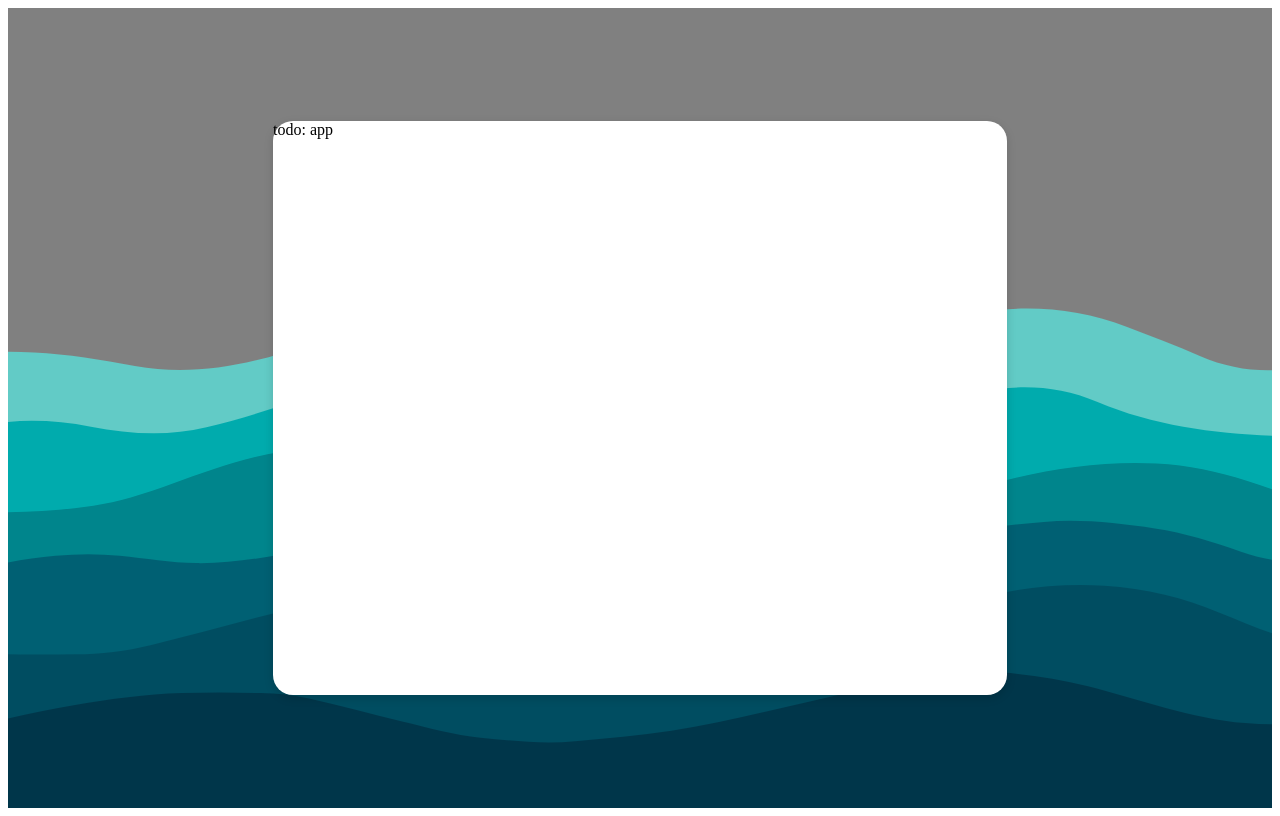
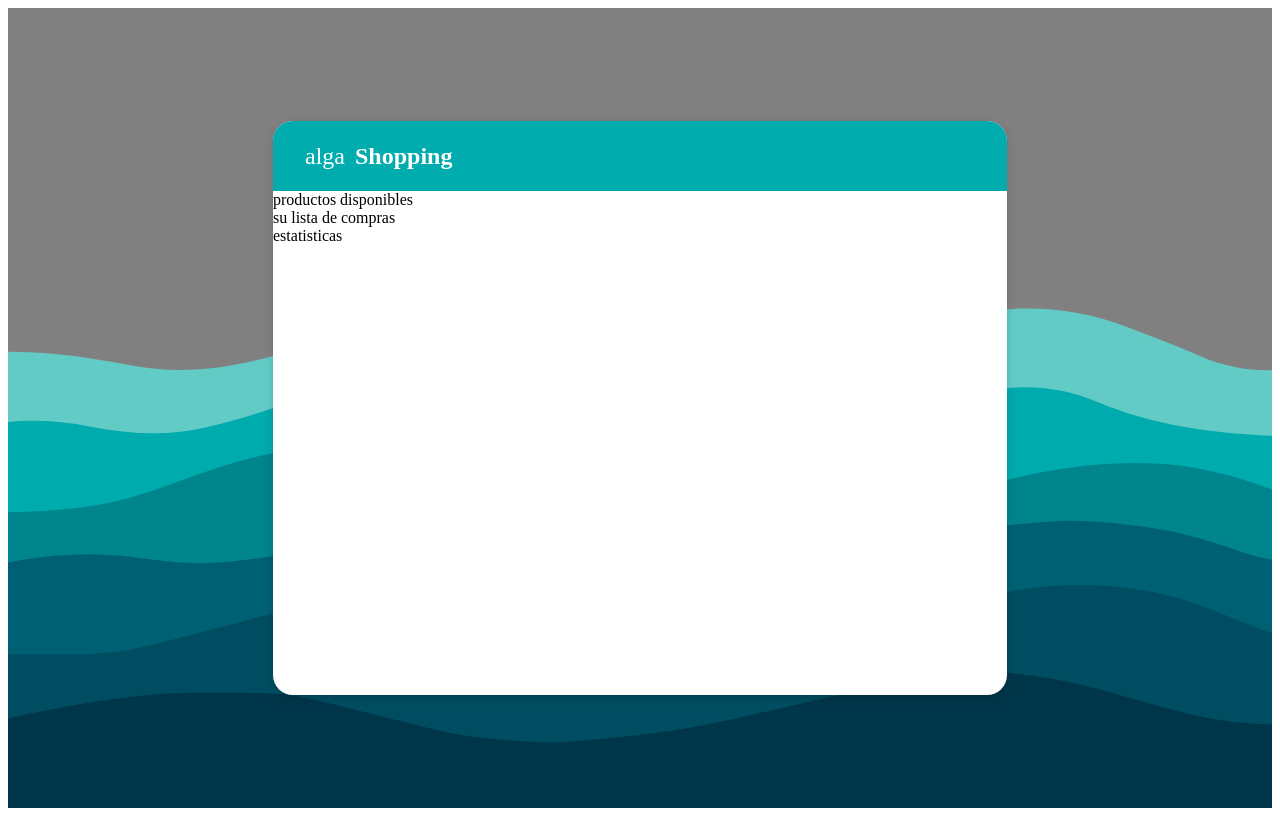
Before and after one commit to horquidia-lima/AlgaShop, a React (Create React App) app: page / in a window 1280 px wide. Built offline with nearby package versions, Linux system fonts and the light colour scheme.

Commit message:
add header

```diff
--- a/src/components/App/App.jsx
+++ b/src/components/App/App.jsx
@@ -1,10 +1,19 @@
 import React from "react";
+import AppContainer from "../AppContainer/AppContainer";
+import AppHeader from "../AppHeader/AppHeader";
 import { Container, Wrapper } from "./App.styles";
 
 function App() {
   return (
     <Wrapper>
-      <Container>todo: app</Container>
+      <Container>
+        <AppHeader />
+        <AppContainer
+          left={<div>productos disponibles</div>}
+          middle={<div>su lista de compras</div>}
+          right={<div>estatisticas</div>}
+        />
+      </Container>
     </Wrapper>
   );
 }
--- /dev/null
+++ b/src/components/AppContainer/AppContainer.jsx
@@ -0,0 +1,13 @@
+import React from "react";
+
+function AppContainer({ left, middle, right }) {
+  return (
+    <main>
+      <div>{left}</div>
+      <div>{middle}</div>
+      <div>{right}</div>
+    </main>
+  );
+}
+
+export default AppContainer;
--- /dev/null
+++ b/src/components/AppContainer/AppContainer.styles.js
@@ -0,0 +1,3 @@
+import styled from "styled-components";
+
+export const Wrapper = styled.main``;
--- /dev/null
+++ b/src/components/AppHeader/AppHeader.jsx
@@ -0,0 +1,13 @@
+import React from "react";
+import { Wrapper } from "./AppHeader.styles";
+
+function AppHeader() {
+  return (
+    <Wrapper>
+      alga
+      <span>Shopping</span>
+    </Wrapper>
+  );
+}
+
+export default AppHeader;
--- /dev/null
+++ b/src/components/AppHeader/AppHeader.styles.js
@@ -0,0 +1,21 @@
+import styled from "styled-components";
+
+export const Wrapper = styled.header`
+  background-color: #00acae;
+  height: 70px;
+  color: #ffffff;
+  font-size: 24px;
+
+  border-top-right-radius: 20px;
+  border-top-left-radius: 20px;
+
+  display: flex;
+  align-items: center;
+
+  padding: 0 32px;
+
+  span {
+    font-weight: 700;
+    margin-left: 10px;
+  }
+`;
--- a/src/styles.css
+++ b/src/styles.css
@@ -1,4 +1,11 @@
-.App {
-  font-family: sans-serif;
-  text-align: center;
+@import url("https://fonts.googleapis.com/css2?family=Lato:wght@400;700;900&display=swap");
+
+* {
+  margin: 0;
+  padding: 0;
+  box-sizing: border-box;
 }
+
+body {
+  font-family: "Lato", sans-serif;
+}
```
